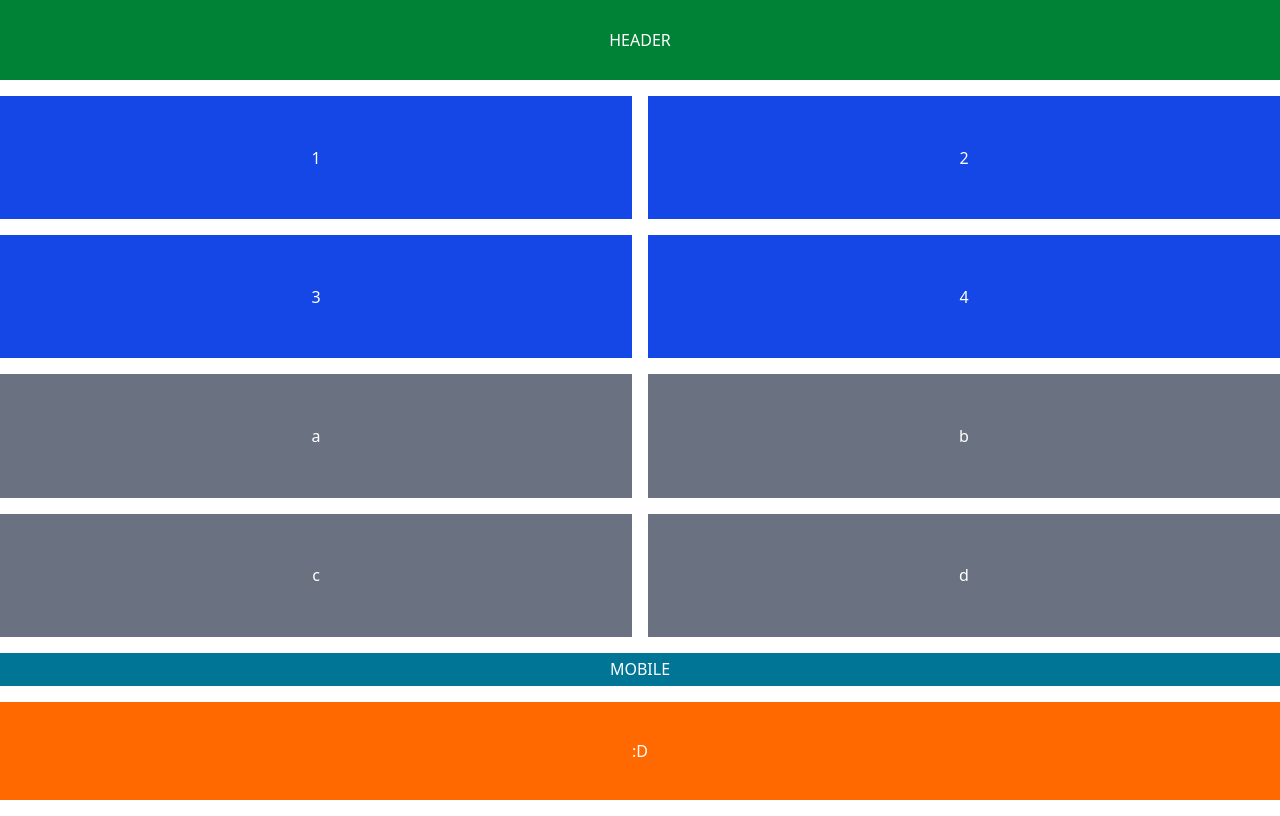
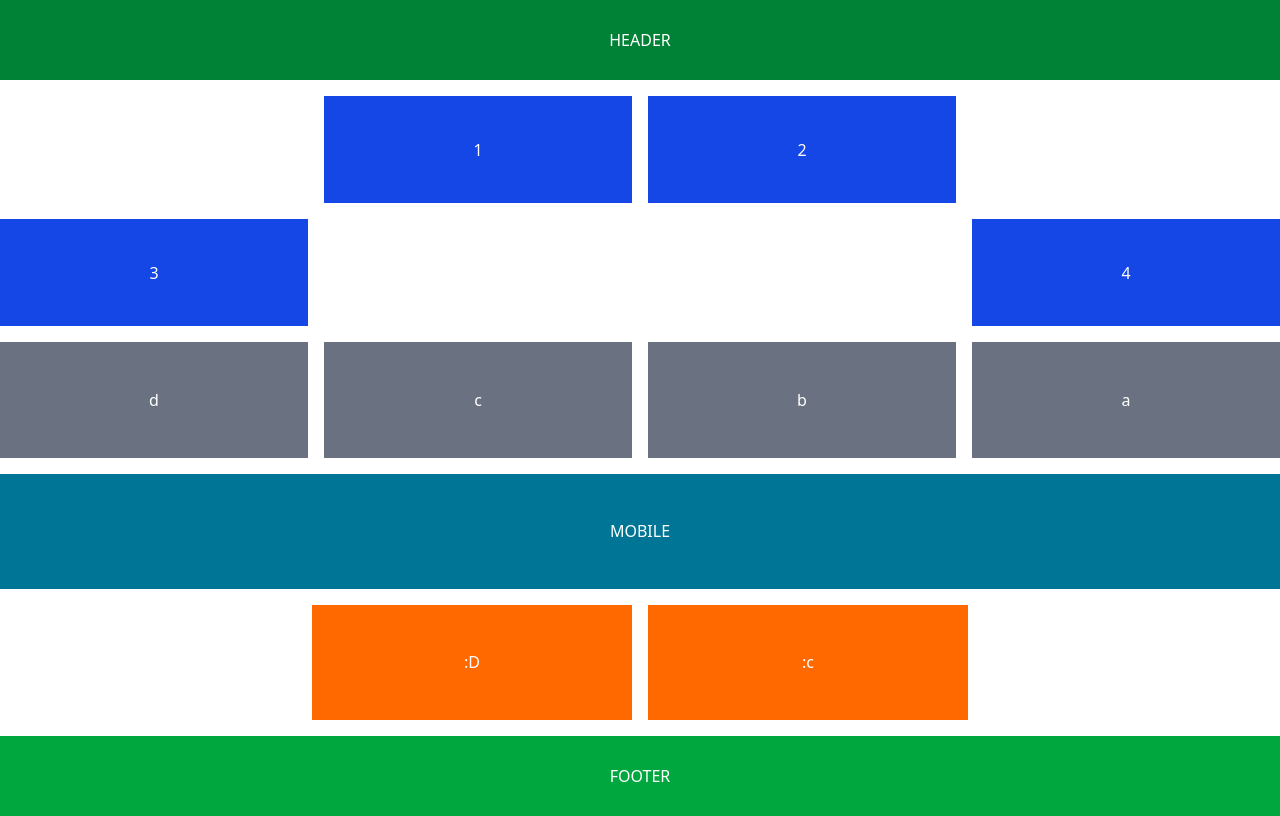
Before and after one commit to kevindandrew/funval-G6, a website: page dia-8/index.html in a window 1280 px wide. Drawn offline with Linux system fonts and the light colour scheme.

Commit message:
mejorando la estructura del layout en index.html y añadiendo nuevas clases en output.css para un mejor control de diseño responsivo

```diff
--- a/dia-8/index.html
+++ b/dia-8/index.html
@@ -100,25 +100,71 @@
     >
       HEADER
     </header>
-    <main class="h-[90%] flex flex-col gap-4 pt-4">
-      <div class="number-container h-[40%] grid grid-cols-2 gap-4">
-        <div class="bg-blue-700 flex items-center justify-center">1</div>
-        <div class="bg-blue-700 flex items-center justify-center">2</div>
-        <div class="bg-blue-700 flex items-center justify-center">3</div>
-        <div class="bg-blue-700 flex items-center justify-center">4</div>
+    <main class="h-[90%] flex flex-col gap-4 pt-4 sm:h-[80%]">
+      <div
+        class="number-container h-[40%] grid grid-cols-2 gap-4 sm:grid-cols-4 sm:order-1 sm:h-[30%] md:order-1 md:h-[40%]"
+      >
+        <div
+          class="bg-blue-700 flex items-center justify-center md:col-span-1 md:col-start-2"
+        >
+          1
+        </div>
+        <div
+          class="bg-blue-700 flex items-center justify-center md:col-span-1 md:col-start-3"
+        >
+          2
+        </div>
+        <div
+          class="bg-blue-700 flex items-center justify-center md:col-span-1 md:col-start-1"
+        >
+          3
+        </div>
+        <div
+          class="bg-blue-700 flex items-center justify-center md:col-span-1 md:col-start-4"
+        >
+          4
+        </div>
       </div>
-      <div class="letras-container h-[40%] grid grid-cols-2 gap-4">
-        <div class="bg-gray-500 flex items-center justify-center">a</div>
-        <div class="bg-gray-500 flex items-center justify-center">b</div>
-        <div class="bg-gray-500 flex items-center justify-center">c</div>
-        <div class="bg-gray-500 flex items-center justify-center">d</div>
+      <div
+        class="letras-container h-[40%] grid grid-cols-2 gap-4 sm:grid-cols-4 sm:order-3 sm:h-[30%] md:order-2 md:h-[20%]"
+      >
+        <div class="bg-gray-500 flex items-center justify-center md:order-4">
+          a
+        </div>
+        <div class="bg-gray-500 flex items-center justify-center md:order-3">
+          b
+        </div>
+        <div class="bg-gray-500 flex items-center justify-center md:order-2">
+          c
+        </div>
+        <div class="bg-gray-500 flex items-center justify-center md:order-1">
+          d
+        </div>
       </div>
-      <div class="Mobile h-[5%] bg-cyan-700 flex items-center justify-center">
+      <div
+        class="Mobile h-[5%] bg-cyan-700 flex items-center justify-center sm:order-2 sm:h-[10%] md:order-3 md:h-[20%]"
+      >
         MOBILE
       </div>
-      <div class="face h-[15%] bg-orange-500 flex items-center justify-center">
-        :D
+      <div
+        class="h-[15%] sm:flex sm:h-[30%] sm:order-4 sm:gap-4 md:order-4 md:h-[20%] md:justify-center"
+      >
+        <div
+          class="h-full bg-orange-500 flex items-center justify-center sm:w-[50%] md:w-[25%]"
+        >
+          :D
+        </div>
+        <div
+          class="hidden h-full bg-orange-500 items-center justify-center sm:flex sm:w-[50%] md:w-[25%]"
+        >
+          :c
+        </div>
       </div>
     </main>
+    <footer
+      class="hidden bg-green-600 items-center mt-4 justify-center sm:flex sm:h-[10%]"
+    >
+      FOOTER
+    </footer>
   </body>
 </html>
```
Also changed, not shown: dia-8/output.css.
